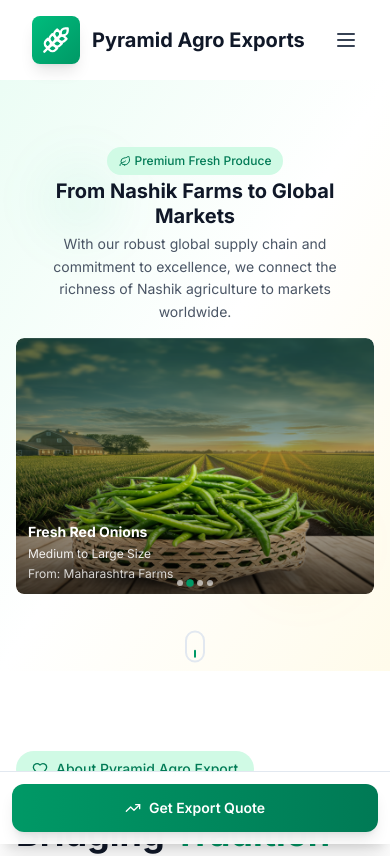
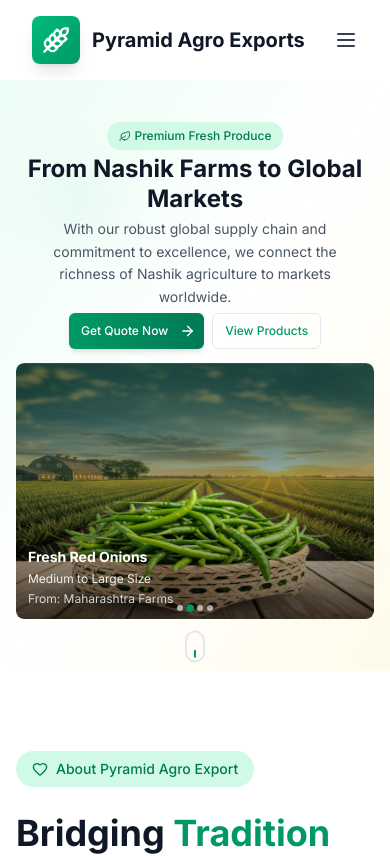
Before and after one commit to sapatil2212/Pyramid-Agro-Export, a Next.js app: page / in a window 390 px wide. Shown: the top 856 px of the page. Built offline with nearby package versions, Linux system fonts and the light colour scheme.

Commit message:
Update hero section

```diff
--- a/src/components/hero.tsx
+++ b/src/components/hero.tsx
@@ -36,7 +36,7 @@ function AnimatedTagline() {
         ease: "easeOut",
         delay: 0.1
       }}
-      className="text-xl sm:text-2xl md:text-3xl lg:text-4xl xl:text-5xl font-bold text-gray-900 leading-tight px-2 sm:px-0"
+      className="text-2xl sm:text-2xl md:text-3xl lg:text-4xl xl:text-5xl font-bold text-gray-900 leading-tight px-2 sm:px-0"
     >
       {taglines[currentIndex]}
     </motion.h1>
@@ -302,17 +302,17 @@ export function Hero() {
               </div>
             </motion.div>
 
-            {/* CTA Buttons - Hidden on mobile */}
+            {/* CTA Buttons - Now visible on mobile */}
             <motion.div
               initial={{ opacity: 0, filter: "blur(8px)", scale: 0.95 }}
               animate={{ opacity: 1, filter: "blur(0px)", scale: 1 }}
               transition={{ delay: 1.2, duration: 1.2, ease: "easeOut" }}
-              className="hidden md:flex flex-col sm:flex-row gap-3 sm:gap-4 max-w-md mx-auto lg:mx-0"
+              className="flex flex-row gap-2 sm:gap-4 justify-center items-center w-full"
             >
               <Button
-                size="lg"
+                size="sm"
                 asChild
-                className="group bg-gradient-to-r from-emerald-600 to-emerald-700 hover:from-emerald-700 hover:to-emerald-800 text-white px-6 sm:px-8 py-2.5 sm:py-3 rounded-lg shadow-lg hover:shadow-xl transition-all duration-200 text-sm sm:text-base"
+                className="group bg-gradient-to-r from-emerald-600 to-emerald-700 hover:from-emerald-700 hover:to-emerald-800 text-white px-3 sm:px-6 md:px-8 py-1.5 sm:py-2.5 md:py-3 rounded-md sm:rounded-lg shadow-md sm:shadow-lg hover:shadow-xl transition-all duration-200 text-xs sm:text-sm md:text-base"
               >
                 <Link href="/contact">
                   Get Quote Now
@@ -328,9 +328,9 @@ export function Hero() {
 
               <Button
                 variant="outline"
-                size="lg"
+                size="sm"
                 asChild
-                className="border-emerald-600 text-emerald-600 hover:bg-emerald-50 px-6 sm:px-8 py-2.5 sm:py-3 rounded-lg text-sm sm:text-base"
+                className="border-emerald-600 text-emerald-600 hover:bg-emerald-50 px-3 sm:px-6 md:px-8 py-1.5 sm:py-2.5 md:py-3 rounded-md sm:rounded-lg text-xs sm:text-sm md:text-base"
               >
                 <Link href="/products">View Products</Link>
               </Button>
@@ -390,25 +390,6 @@ export function Hero() {
         </motion.div>
       </motion.div>
 
-      {/* Mobile Fixed Quote Button */}
-      <motion.div
-        initial={{ opacity: 0, y: 100 }}
-        animate={{ opacity: 1, y: 0 }}
-        transition={{ delay: 1.2, duration: 0.8 }}
-        className="md:hidden fixed bottom-0 left-0 right-0 z-50 p-3 sm:p-4 bg-white/98 backdrop-blur-md border-t border-gray-200 shadow-xl safe-area-inset-bottom"
-        style={{ pointerEvents: 'auto' }}
-      >
-        <Button
-          size="lg"
-          asChild
-          className="group shadow-lg px-6 sm:px-8 py-3 sm:py-4 rounded-xl text-sm font-semibold w-full flex items-center justify-center gap-2 bg-gradient-to-r from-emerald-600 to-emerald-700 hover:from-emerald-700 hover:to-emerald-800 text-white min-h-[48px] transition-all duration-200"
-        >
-          <Link href="/contact">
-            <TrendingUp className="h-4 w-4" />
-            Get Export Quote
-          </Link>
-        </Button>
-      </motion.div>
     </section>
   )
 }
```
